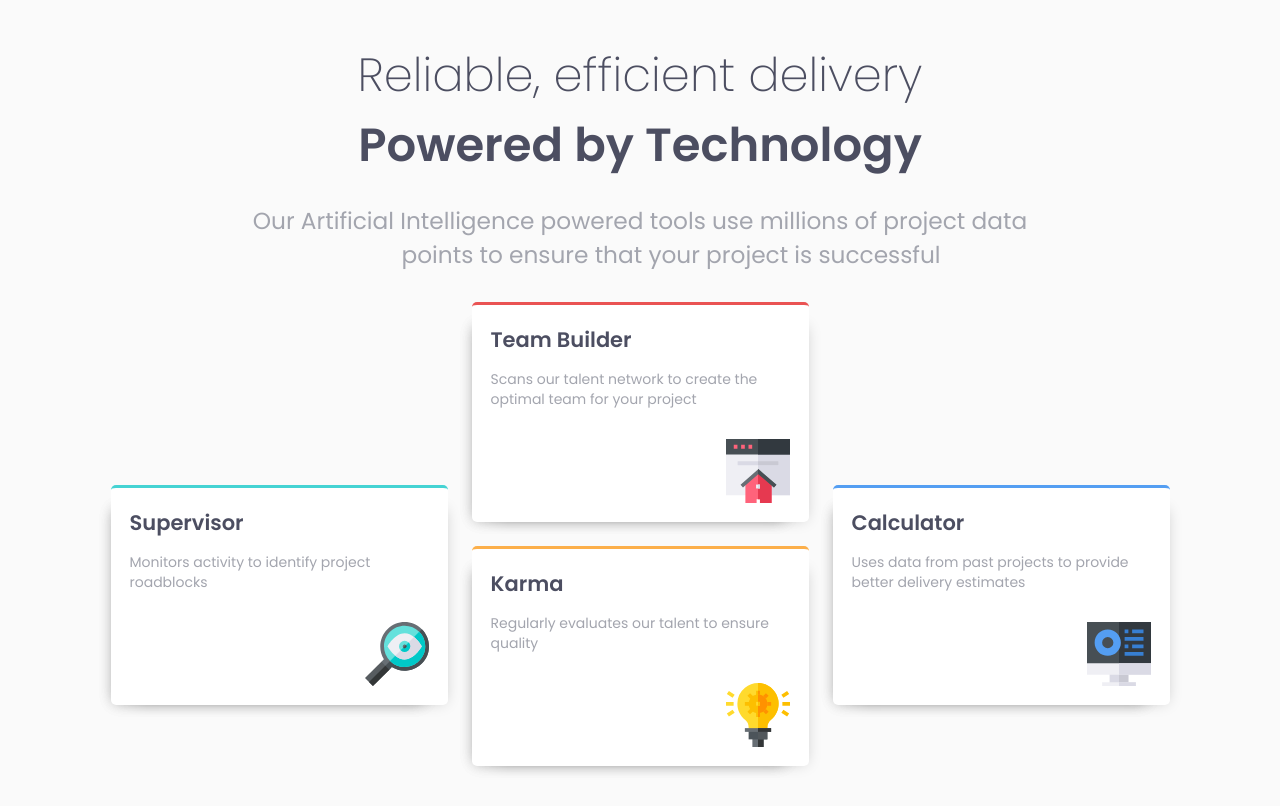
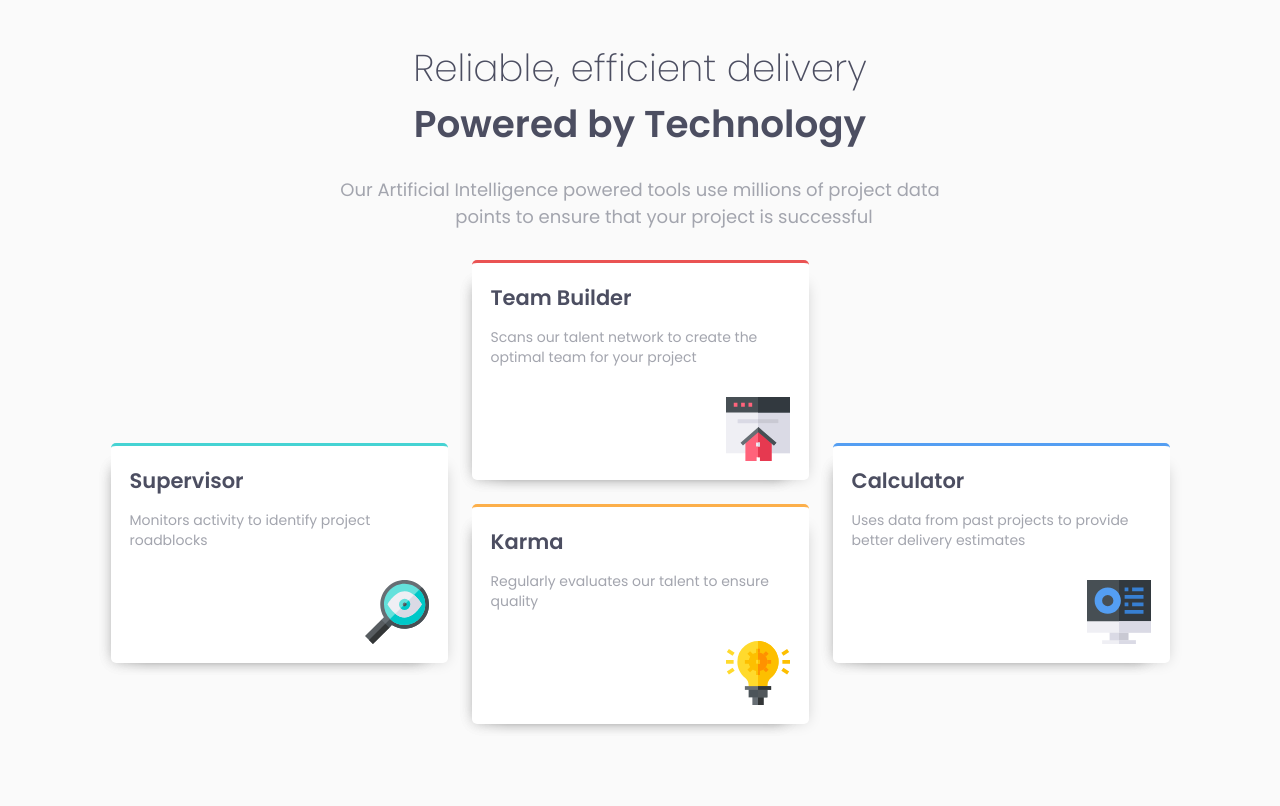
Before and after one commit to MohtashimAli85/four-card-feature-section-master, a plain HTML site: page index.html in a window 1280 px wide. Drawn offline with Linux system fonts and the light colour scheme.

Commit message:
Update style.css

```diff
--- a/style.css
+++ b/style.css
@@ -39,8 +39,11 @@ h5 {
 p {
   color: var(--GrayishBlue);
 }
-.text p {
+.sub-text p {
   margin-top: 24px;
+}
+.sub-text {
+  font-size: 15px;
 }
 .y {
   margin-top: 78px;
@@ -102,11 +105,11 @@ p {
   .x {
     margin: 40px;
   }
-  .text .light {
-    font-size: 1.5em;
+  .text {
+    font-size: 2em;
   }
-  .text .bold {
-    font-size: 1.5em;
+  .sub-text {
+    font-size: 16px;
   }
   .y {
     margin-top: 40px;
@@ -133,11 +136,11 @@ p {
   .x {
     margin: 40px;
   }
-  .text .light {
-    font-size: 2em;
+  .text {
+    font-size: 3em;
   }
-  .text .bold {
-    font-size: 2em;
+  .sub-text {
+    font-size: 18px;
   }
   .text p {
     white-space: pre;
```
